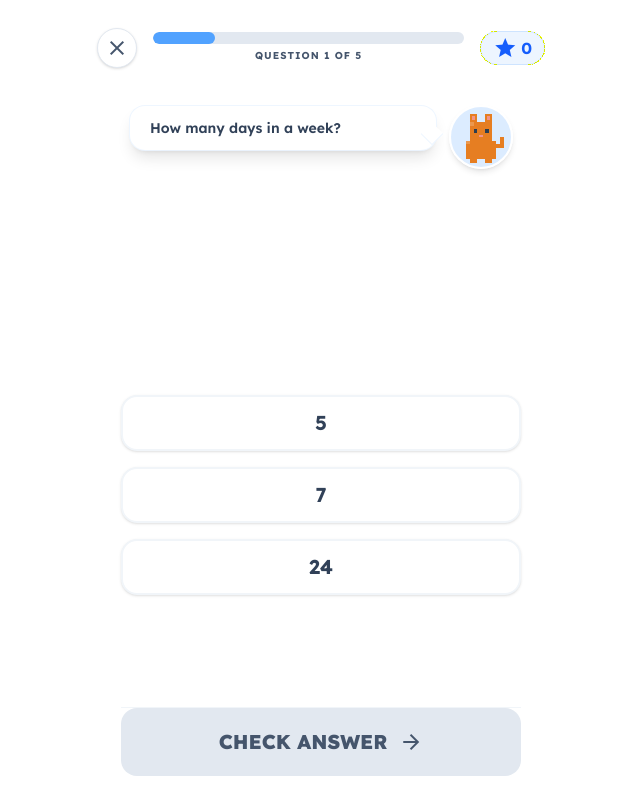
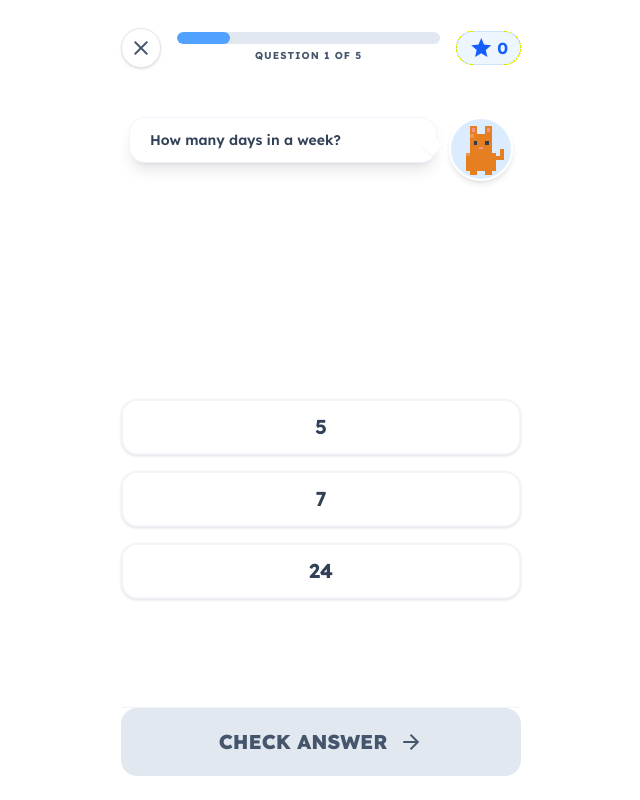
Before and after one commit to DDeme/Clock-Mind-Fun-Time-Learning, a React (Vite) app: page /game in a window 1280 px wide. Shown: the whole page, without its empty margins (319-959 px from the left). Built offline with nearby package versions, Linux system fonts and the light colour scheme.

Commit message:
refactor: Update Header padding from pt-6 pb-3 to uniform p-6

```diff
--- a/src/components/Header/Header.tsx
+++ b/src/components/Header/Header.tsx
@@ -17,7 +17,7 @@ export const Header: React.FC<HeaderProps> = ({
     const { t } = useTranslation()
 
     return (
-        <header className="pt-6 pb-3">
+        <header className="p-6">
             <div className="flex items-center justify-center">
                 <button
                     onClick={onClose}
```
